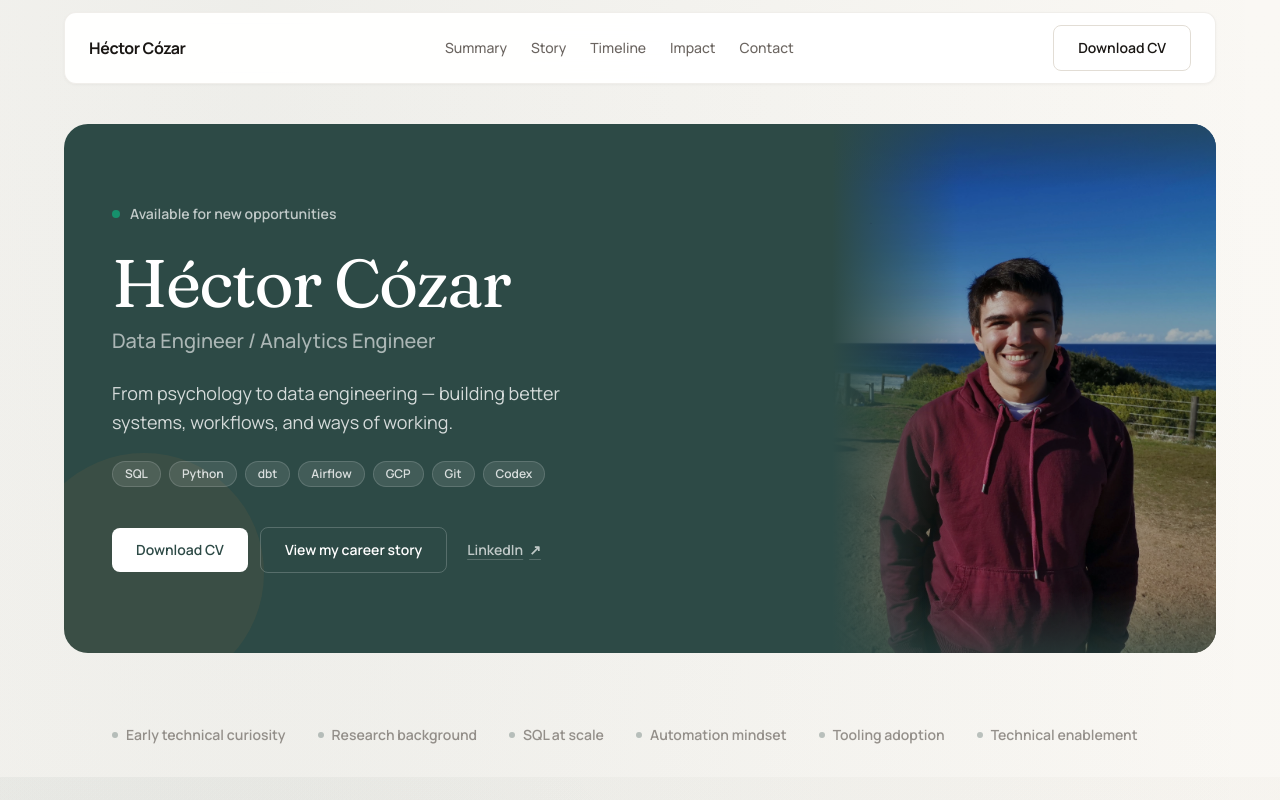
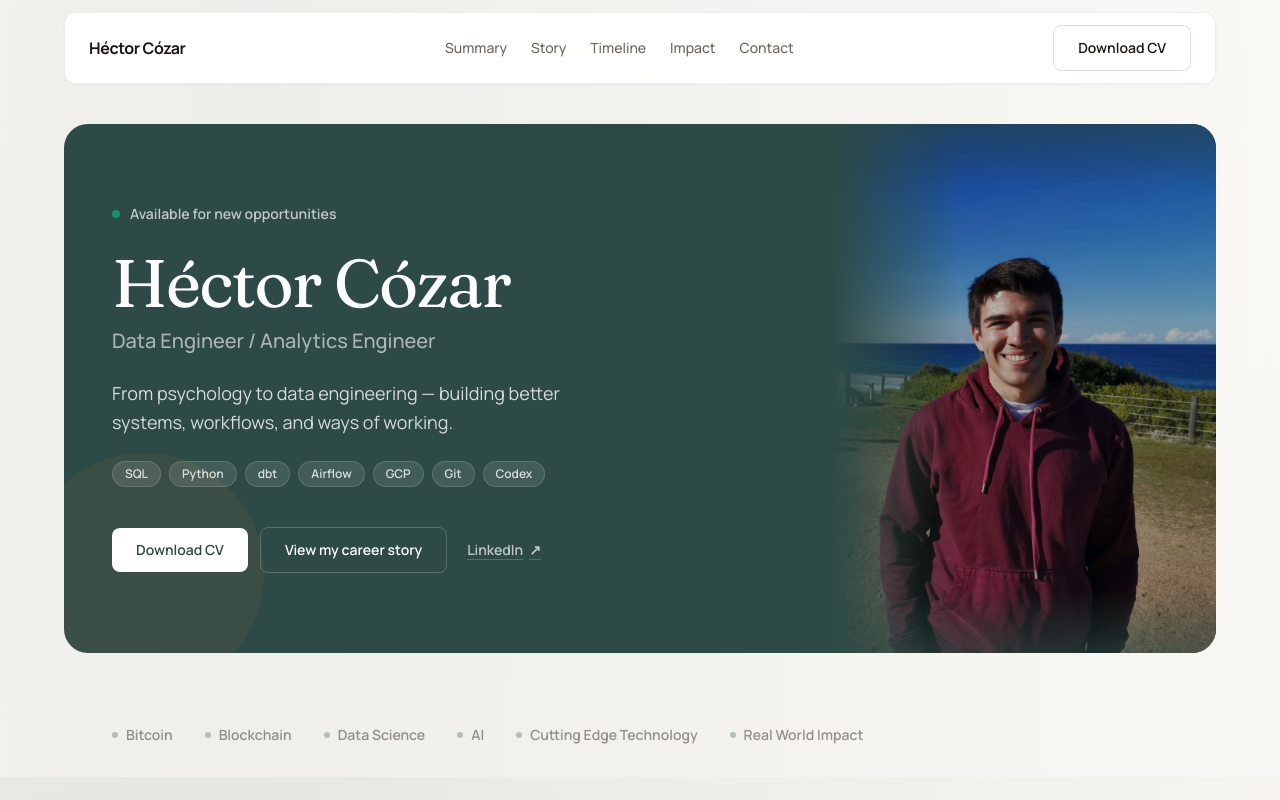
Before and after one commit to hecogo1/cv-landing-page, a React (Vite) app: page / in a window 1280 px wide. Shown: the top 800 px of the page. Built offline with nearby package versions, Linux system fonts and the light colour scheme.

Commit message:
chore(content): update signalStrip keywords

```diff
--- a/src/app/content/siteContent.js
+++ b/src/app/content/siteContent.js
@@ -56,12 +56,12 @@ export const siteContent = {
     },
   },
   signalStrip: [
-    'Early technical curiosity',
-    'Research background',
-    'SQL at scale',
-    'Automation mindset',
-    'Tooling adoption',
-    'Technical enablement',
+    'Bitcoin',
+    'Blockchain',
+    'Data Science',
+    'AI',
+    'Cutting Edge Technology',
+    'Real World Impact',
   ],
   summary: {
     title: 'A profile built across systems, analysis, and people',
@@ -290,7 +290,7 @@ export const siteContent = {
     title: 'What I’m building next',
     paragraphs: [
       'I want to keep growing on the technical side while staying close to the kind of work that has always suited me best: improving systems, accelerating teams, and turning scattered or inefficient ways of working into clearer and more scalable ones.',
-      'I am especially interested in environments where Bitcoin, Blockchain, Data Science, AI, and Cutting Edge Technology are driving Real World Impact. Ultimately, I believe that while technology is the tool, people and soft skills are the core of any successful project.',
+      'I am especially interested in environments where Bitcoin, Blockchain, Data Science, AI, Cutting Edge Technology, Real World Impact, and soft skills matter more than buzzwords.',
     ],
   },
   contact: {
```
